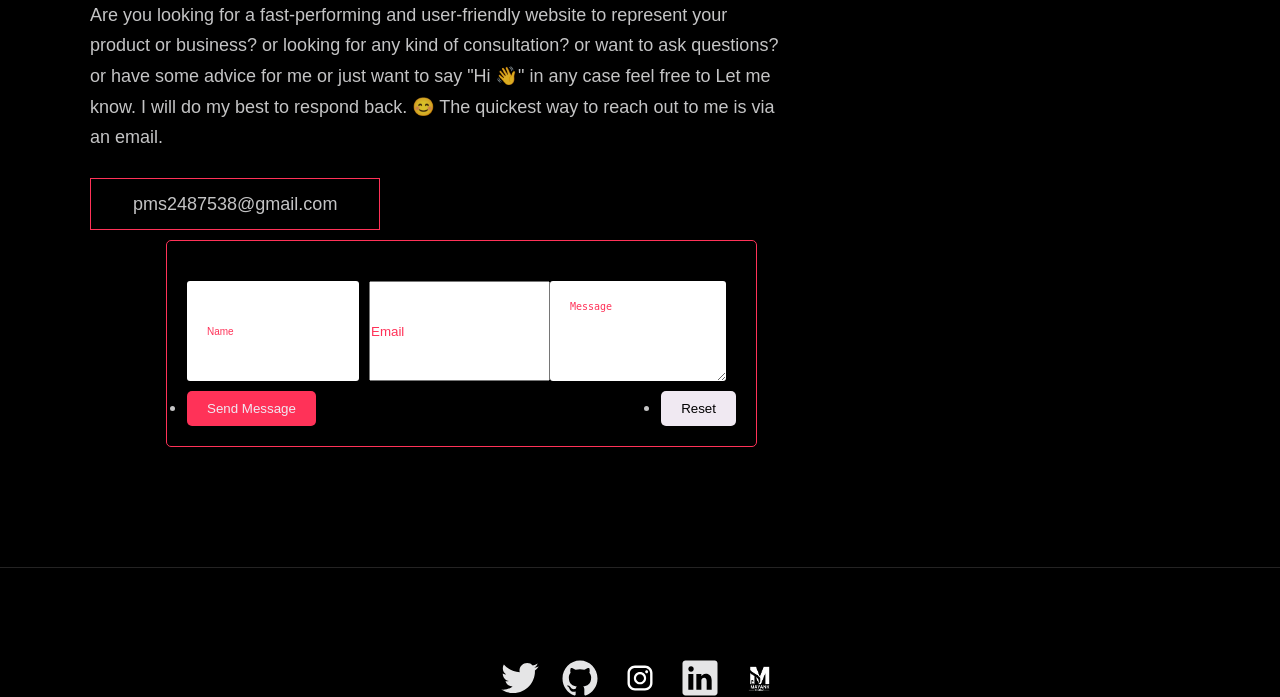
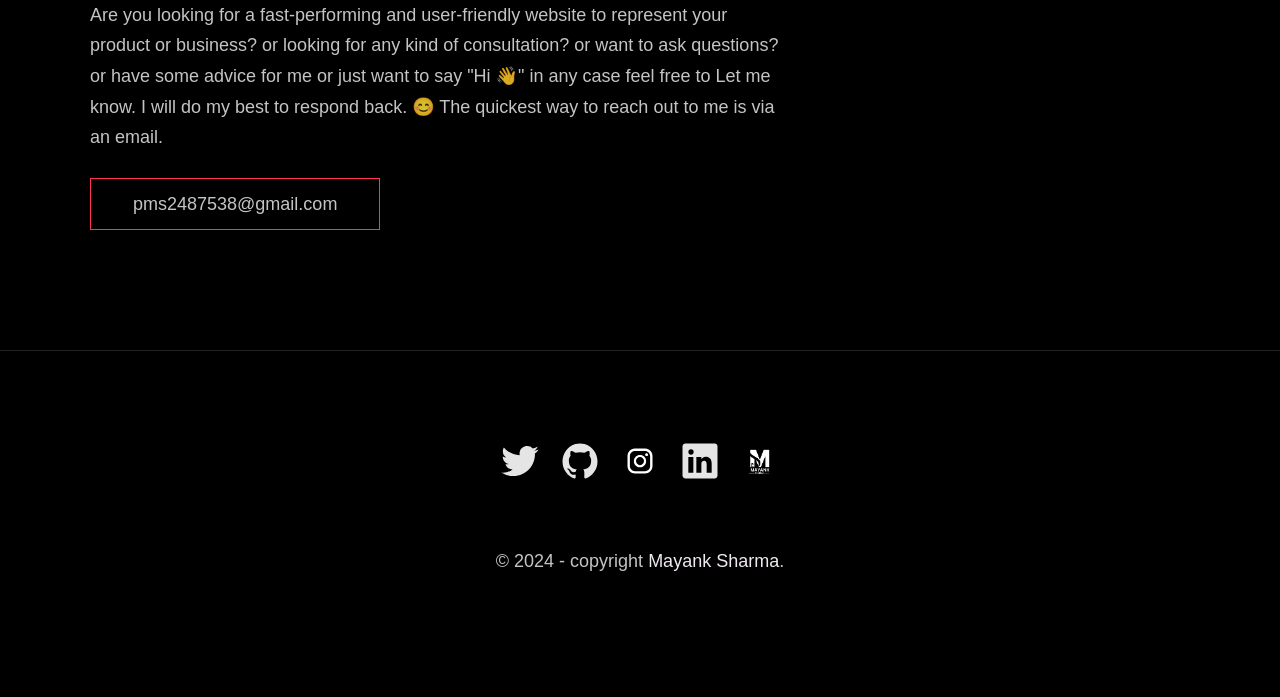
Before and after one commit to MayankSharma2487/portfolio_using_flask, a Flask app: page / in a window 1280 px wide. Shown: the part 4630-5327 px from the top of the page. After the commit the page ends 5201 px from the top, so only its background shows below. Run offline with Flask 3, Linux system fonts and the light colour scheme; some web fonts are replaced; grey boxes are pictures that could not be loaded.

Commit message:
deleted databse

```diff
--- a/app.py
+++ b/app.py
@@ -21,28 +21,6 @@ def get_image(filename):
 
 
 
-@app.route('/contact', methods=['POST', 'GET'])
-def contact():
-    if request.method == 'POST':
-        name = request.form['name']
-        email = request.form['email']
-        message = request.form['message']
-
-        db = get_database()
-        try:
-            cursor = db.cursor()
-            cursor.execute('insert into usermessage(name, email,message) values(?, ?, ?)',
-                           (name, email, message))
-            db.commit()
-            flash('Your message has been sent successfully!', category='success')
-        except sqlite3.Error as e:
-            print(f"Database error: {e}")
-            flash(f"An error occurred: {e}", category='error')
-        except Exception as e:  # Catch broader exceptions for debugging
-            print(f"An unexpected error occurred: {e}")
-            flash(f"An error occurred. Please try again later.", category='error')
-
-    return render_template('index.html')
 
 if __name__ == '__main__':
     app.run(debug=True)
--- a/database.py
+++ /dev/null
@@ -1,30 +0,0 @@
-from flask import g
-import sqlite3
-
-CREATE_USERS_TABLE = """
-CREATE TABLE IF NOT EXISTS usermessage (
-  id INTEGER PRIMARY KEY AUTOINCREMENT,
-  name TEXT NOT NULL,
-  message TEXT,
-  email TEXT
-);
-"""
-
-
-def get_database():
-    if not hasattr(g, 'userdata_db'):
-        g.userdata_db = connect_to_database()
-        with g.userdata_db as connection:  # Ensure connection is closed properly
-            cursor = connection.cursor()
-            try:
-                cursor.execute(CREATE_USERS_TABLE)
-                connection.commit()  # Commit changes to persist the table
-            except sqlite3.Error as e:
-                print(f"Error creating table: {e}")  # Log any errors
-    return g.userdata_db  # Return the connection object stored in g
-
-
-def connect_to_database():
-    sql = sqlite3.connect('userdata.db')
-    sql.row_factory = sqlite3.Row
-    return sql
--- a/templates/index.html
+++ b/templates/index.html
@@ -210,28 +210,7 @@
         <a href="mailto:pms2487538@gmail.com" class="btn">pms2487538@gmail.com</a>
       </div>
     </div>
-    <div class="form-container">
-      <form action="contact" method="post">
-        <div class="actions">
-          <div class="actions">
-            <label for="name"></label> <input type="text" name="name" id="name" placeholder="Name" />
-          </div>
 
-          <div class="actions">
-            <label for="email"></label>
-            <input type="email" name="email" id="email" placeholder="Email" />
-          </div>
-          <div class="actions">
-            <label for="message"></label>
-            <textarea name="message" id="message" rows="4" placeholder="Message"></textarea>
-          </div>
-        </div>
-        <ul class="actions">
-          <li><input type="submit" value="Send Message" class="primary" /></li>
-          <li><input type="reset" value="Reset" /></li>
-        </ul>
-      </form>
-    </div>
   </section>
 
   <!-- ***** Footer ***** -->
```
